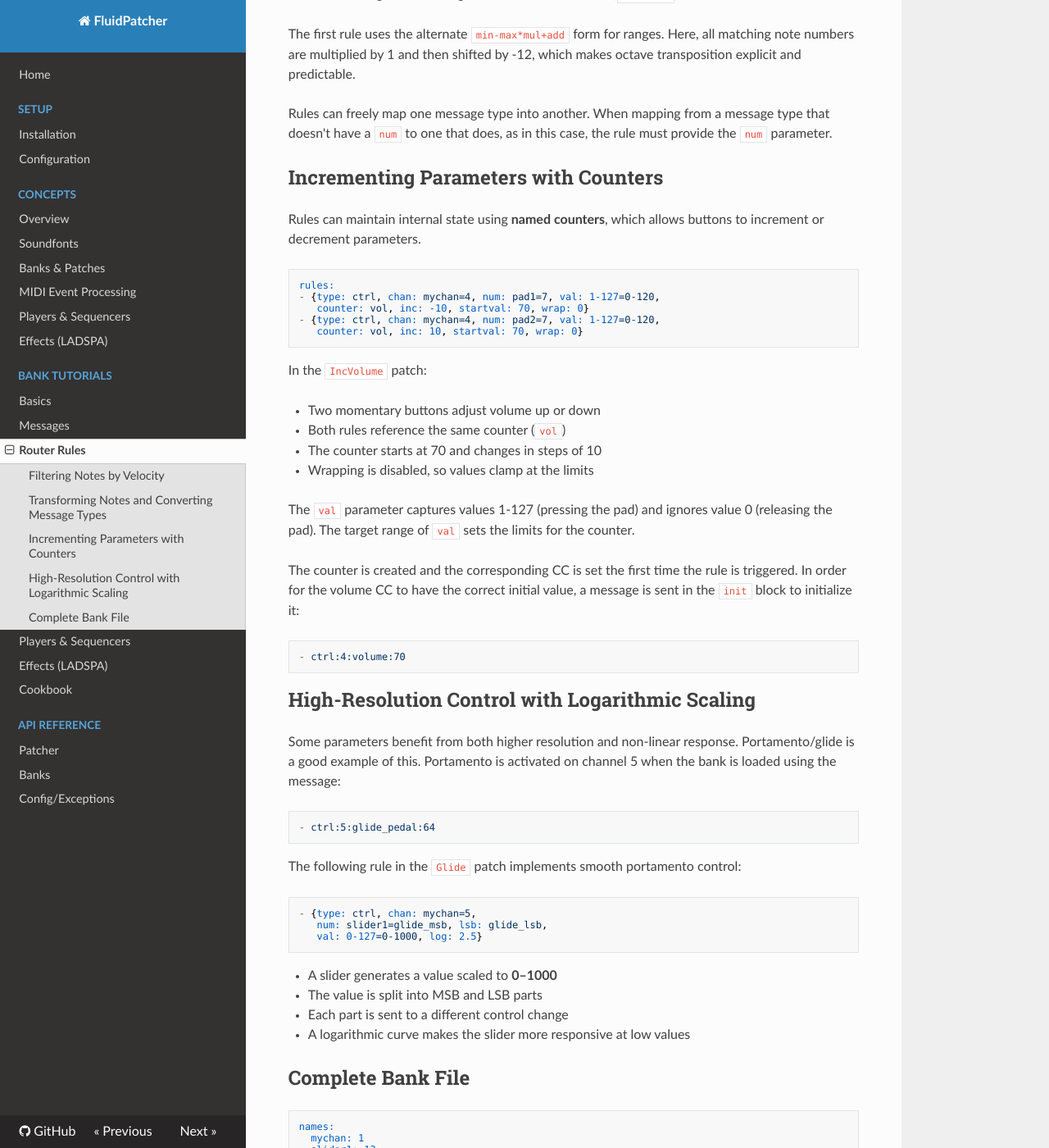
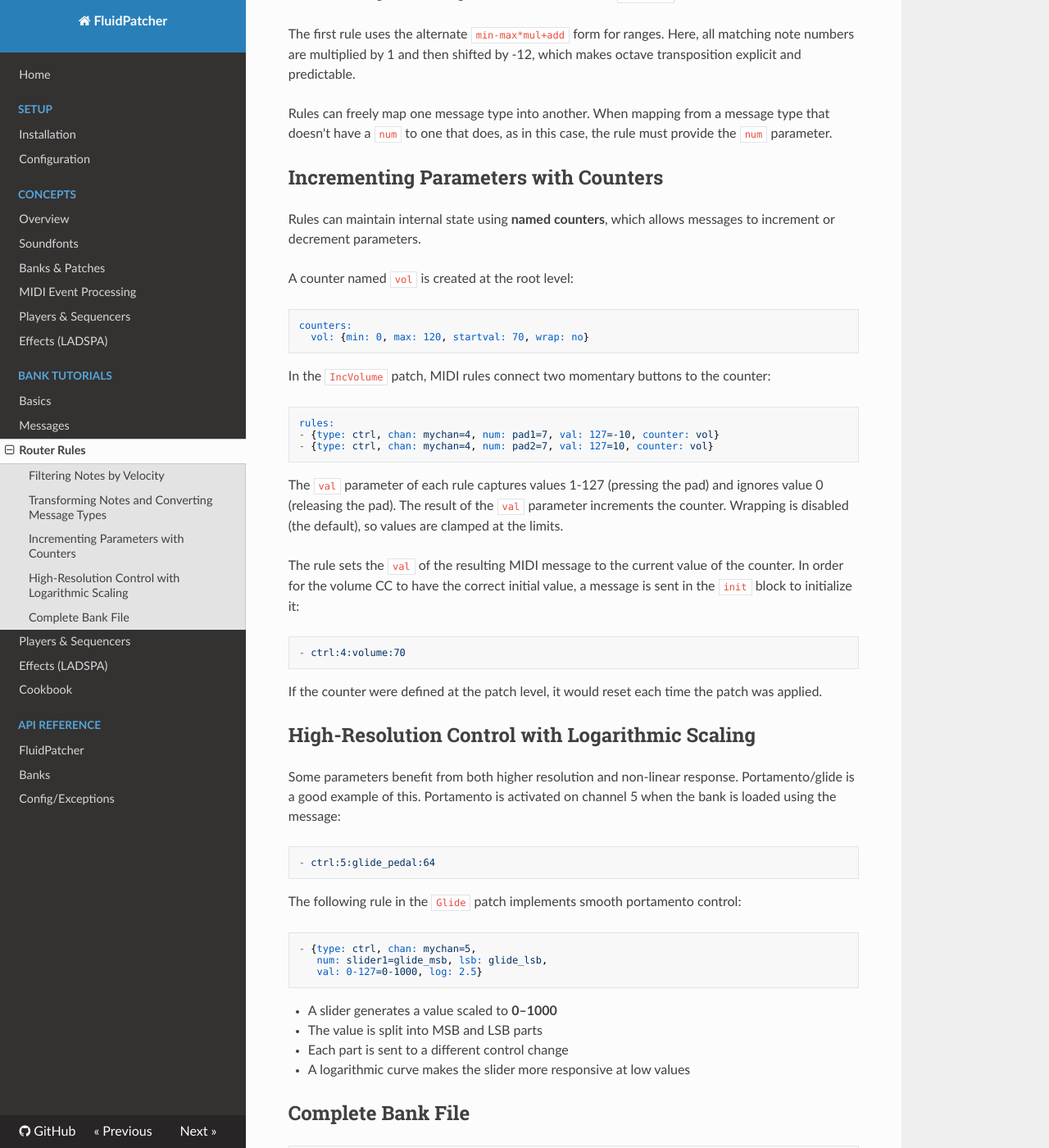
Before and after one commit to GeekFunkLabs/fluidpatcher, an MkDocs documentation site: the page built from docs/tutorial/lesson03_rules.md, in a window 1280 px wide and 1400 px high, scrolled down 1223 px. Shown: the whole window at 82% size. Built offline with MkDocs 1.6.1, drawn with Linux system fonts in a browser that asks for light colours; nearby versions of some CDN libraries; some of the changed text lies outside the part shown.

Commit message:
update docs

````diff
--- a/docs/tutorial/lesson03_rules.md
+++ b/docs/tutorial/lesson03_rules.md
@@ -63,34 +63,40 @@ case, the rule must provide the `num` parameter.
 ## Incrementing Parameters with Counters
 
 Rules can maintain internal state using **named counters**, which allows
-buttons to increment or decrement parameters.
+messages to increment or decrement parameters.
+
+A counter named `vol` is created at the root level:
+
+```yaml
+counters:
+  vol: {min: 0, max: 120, startval: 70, wrap: no}
+```
+
+In the `IncVolume` patch, MIDI rules connect two momentary buttons
+to the counter:
 
 ```yaml
 rules:
-- {type: ctrl, chan: mychan=4, num: pad1=7, val: 1-127=0-120,
-   counter: vol, inc: -10, startval: 70, wrap: 0}
-- {type: ctrl, chan: mychan=4, num: pad2=7, val: 1-127=0-120,
-   counter: vol, inc: 10, startval: 70, wrap: 0}
+- {type: ctrl, chan: mychan=4, num: pad1=7, val: 127=-10, counter: vol}
+- {type: ctrl, chan: mychan=4, num: pad2=7, val: 127=10, counter: vol}
 ```
 
-In the `IncVolume` patch:
+The `val` parameter of each rule captures values 1-127 (pressing the pad)
+and ignores value 0 (releasing the pad).
+The result of the `val` parameter increments the counter. Wrapping is
+disabled (the default), so values are clamped at the limits.
 
-* Two momentary buttons adjust volume up or down
-* Both rules reference the same counter (`vol`)
-* The counter starts at 70 and changes in steps of 10
-* Wrapping is disabled, so values clamp at the limits
-
-The `val` parameter captures values 1-127 (pressing the pad) and ignores
-value 0 (releasing the pad). The target range of `val` sets the limits
-for the counter.
-
-The counter is created and the corresponding CC is set the first time
-the rule is triggered. In order for the volume CC to have the correct
-initial value, a message is sent in the `init` block to initialize it:
+The rule sets the `val` of the resulting MIDI message to the current
+value of the counter.
+In order for the volume CC to have the correct initial value,
+a message is sent in the `init` block to initialize it:
 
 ```yaml
 - ctrl:4:volume:70
 ```
+
+If the counter were defined at the patch level, it would reset each
+time the patch was applied.
 
 ## High-Resolution Control with Logarithmic Scaling
 
@@ -148,11 +154,9 @@ patches:
   IncVolume:
     4: test.sf2:000:007
     rules:
+    - {type: ctrl, chan: mychan=4, num: pad1=7, val: 127=-10, counter: vol}
+    - {type: ctrl, chan: mychan=4, num: pad2=7, val: 127=10, counter: vol}
     - {type: note, chan: mychan=4}
-    - {type: ctrl, chan: mychan=4, num: pad1=7, val: 1-127=0-120,
-       counter: vol, inc: -10, startval: 70, wrap: 0}
-    - {type: ctrl, chan: mychan=4, num: pad2=7, val: 1-127=0-120,
-       counter: vol, inc: 10, startval: 70, wrap: 0}
 
   Glide:
     5: test.sf2:000:081
@@ -161,6 +165,9 @@ patches:
     - {type: ctrl, chan: mychan=5, num: slider1=glide_msb, lsb: glide_lsb,
        val: 0-127=0-1000, log: 2.5}
 
+counters:
+  vol: {min: 0, max: 120, startval: 70, wrap: no}
+
 init:
     messages:
     - ctrl:4:volume:70
--- a/mkdocs.yaml
+++ b/mkdocs.yaml
@@ -20,7 +20,7 @@ nav:
   - Effects (LADSPA): tutorial/lesson05_effects.md
   - Cookbook: tutorial/cookbook.md
 - API Reference:
-  - Patcher: api/patcher.md
+  - FluidPatcher: api/patcher.md
   - Banks: api/bankfiles.md
   - Config/Exceptions: api/misc.md
 theme:
````
Also changed, not shown: docs/api_reference.md (deleted, +0 -7 lines), docs/concepts/ladspa.md (+10 -7 lines), docs/concepts/midi.md (+24 -9 lines), docs/tutorial/lesson04_players.md (+1 -19 lines).
